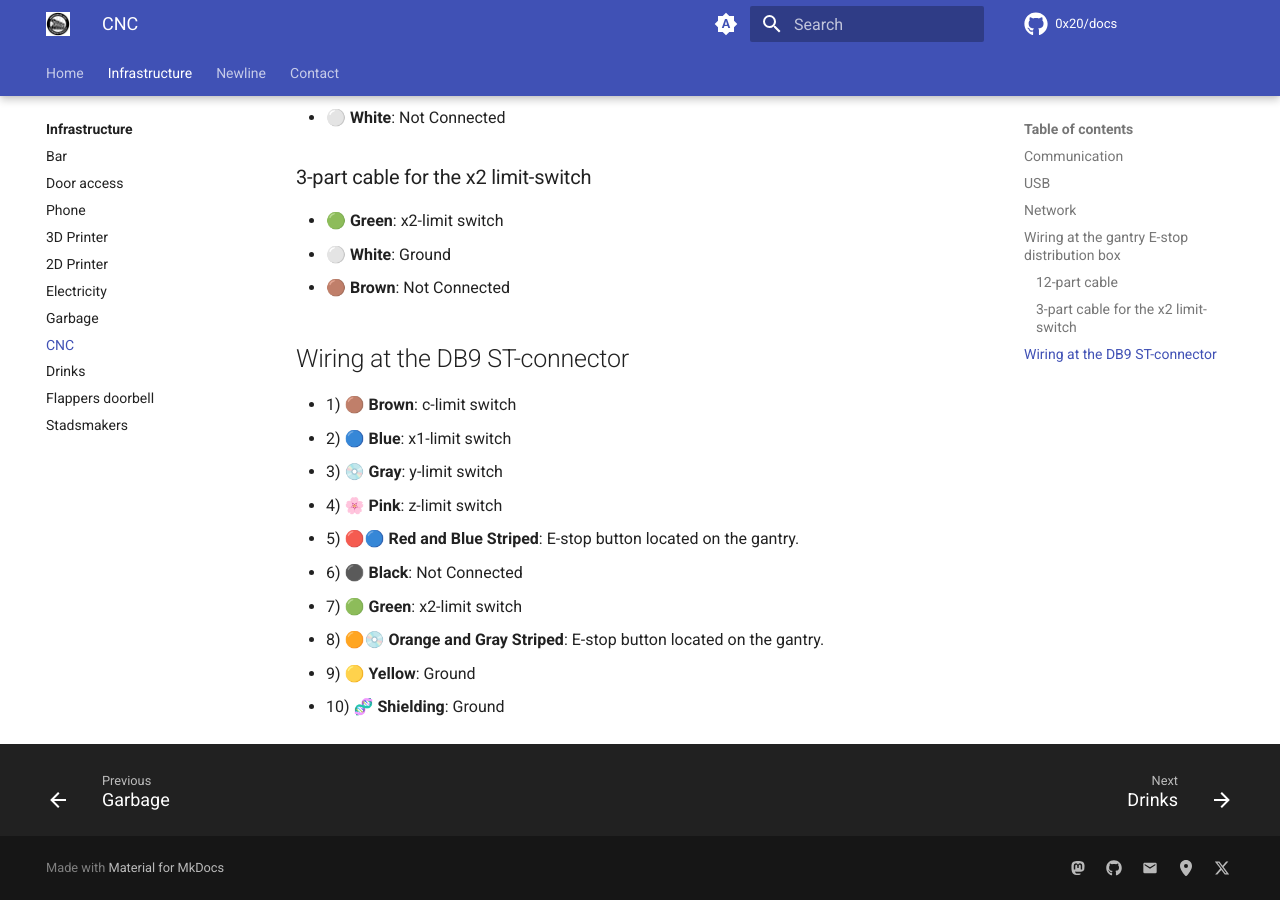
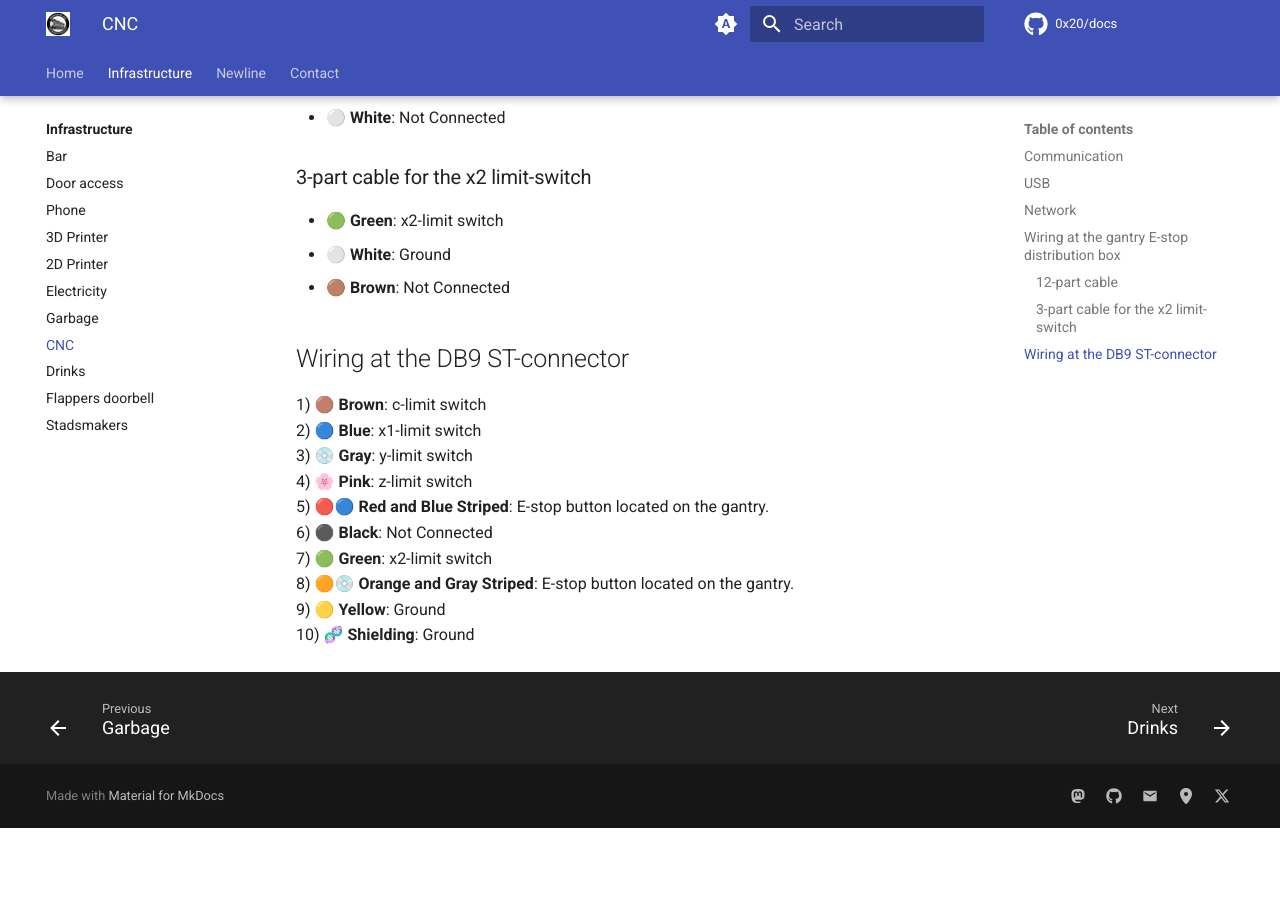
Before and after one commit to 0x20/docs, an MkDocs documentation site: the page built from docs/infra/cnc.md, in a window 1280 px wide and 900 px high, scrolled down 1243 px. Built offline with MkDocs 1.6.1 and Material for MkDocs 9.7.7, drawn with Linux system fonts in a browser that asks for light colours; comment, search, counter and statistics services are not loaded; after the commit the page ends 2071 px from its top, so only the background shows below that.

Commit message:
Update cnc.md

```diff
--- a/docs/infra/cnc.md
+++ b/docs/infra/cnc.md
@@ -43,16 +43,15 @@
 - 🟢 **Green**: x2-limit switch
 - ⚪ **White**: Ground
 - 🟤 **Brown**: Not Connected
-
 ## Wiring at the DB9 ST-connector
 
-- 1) 🟤 **Brown**: c-limit switch
-- 2) 🔵 **Blue**: x1-limit switch
-- 3) 💿 **Gray**: y-limit switch
-- 4) 🌸 **Pink**: z-limit switch
-- 5) 🔴🔵 **Red and Blue Striped**: E-stop button located on the gantry.
-- 6) ⚫ **Black**: Not Connected
-- 7) 🟢 **Green**: x2-limit switch
-- 8) 🟠💿 **Orange and Gray Striped**: E-stop button located on the gantry.
-- 9) 🟡 **Yellow**: Ground
-- 10) 🧬 **Shielding**: Ground
+1) 🟤 **Brown**: c-limit switch
+2) 🔵 **Blue**: x1-limit switch
+3) 💿 **Gray**: y-limit switch
+4) 🌸 **Pink**: z-limit switch
+5) 🔴🔵 **Red and Blue Striped**: E-stop button located on the gantry.
+6) ⚫ **Black**: Not Connected
+7) 🟢 **Green**: x2-limit switch
+8) 🟠💿 **Orange and Gray Striped**: E-stop button located on the gantry.
+9) 🟡 **Yellow**: Ground
+10) 🧬 **Shielding**: Ground
```
